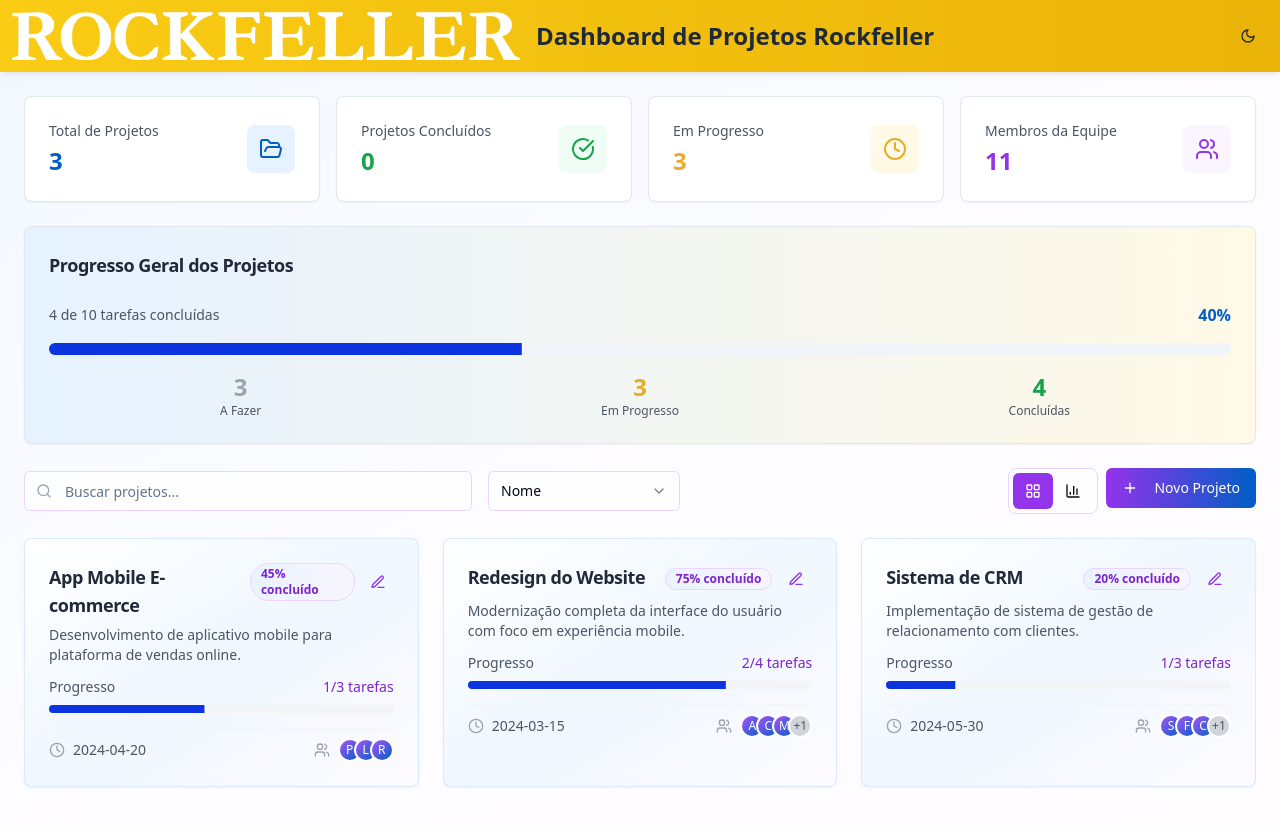
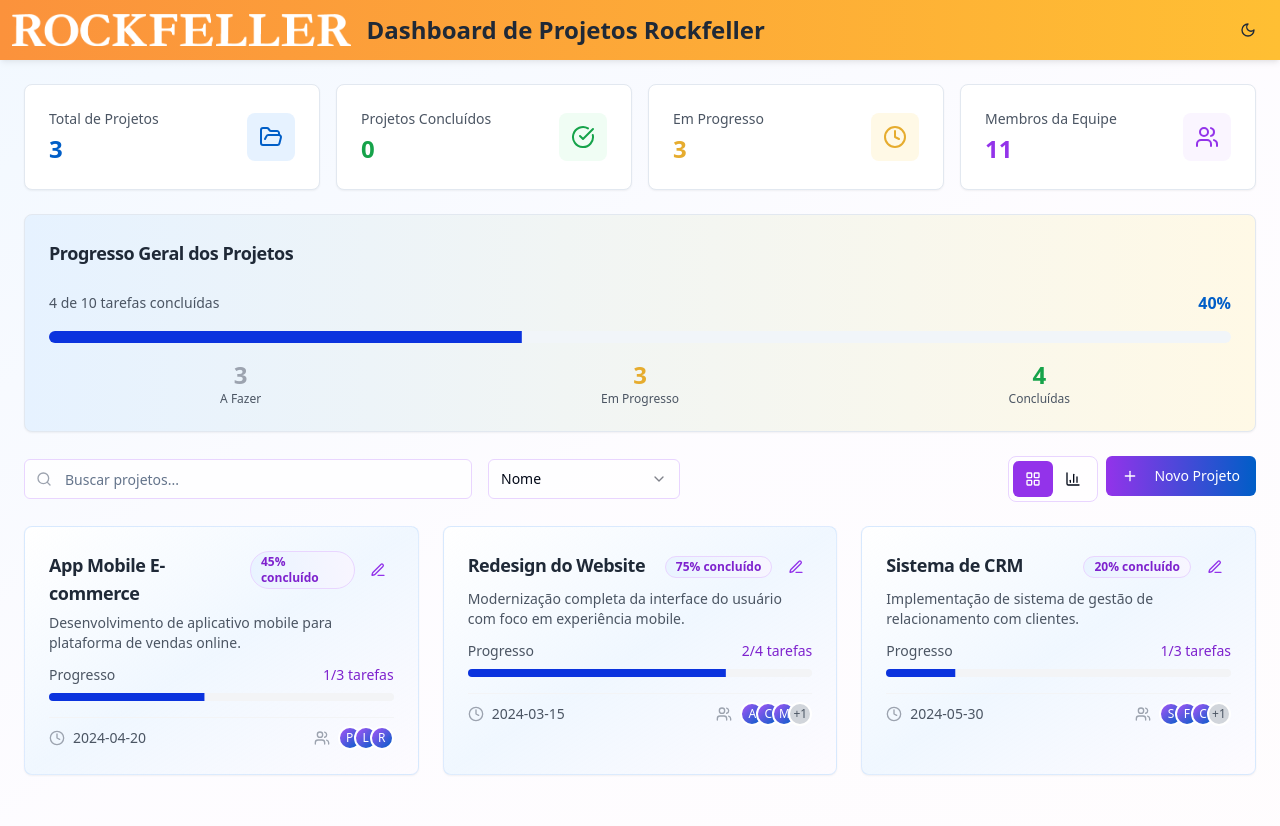
Before and after one commit to takkyonAI/fluxo-de-projetos-vibrante, a React (Vite) app: page / in a window 1280 px wide. Shown: the top 826 px of the page. Built offline with nearby package versions, Linux system fonts and the light colour scheme.

Commit message:
Revert header and resize logo
Reverted the header gradient to orange and reduced the logo size by 70%.

```diff
--- a/src/components/ProjectDashboard.tsx
+++ b/src/components/ProjectDashboard.tsx
@@ -1,3 +1,4 @@
+
 import React, { useState, useCallback } from 'react';
 import { Search, Plus, LayoutGrid, BarChart3, Moon, Sun } from 'lucide-react';
 import { Input } from '@/components/ui/input';
@@ -147,14 +148,14 @@ const ProjectDashboard = () => {
 
   return (
     <div className={`min-h-screen transition-colors duration-300 ${isDarkMode ? 'dark' : ''}`}>
-      {/* Header com faixa amarela */}
-      <div className="bg-gradient-to-r from-yellow-400 to-yellow-500 p-3 shadow-md">
+      {/* Header com faixa laranja */}
+      <div className="bg-gradient-to-r from-orange-400 to-orange-500 p-3 shadow-md">
         <div className="max-w-7xl mx-auto flex items-center justify-between">
           <div className="flex items-center gap-4">
             <img
               src="/lovable-uploads/1f1774f4-553f-4b8e-8142-308bd1e09925.png"
               alt="Rockfeller Logo"
-              className="h-12 w-auto object-contain"
+              className="h-8 w-auto object-contain"
               style={{ background: 'transparent' }}
             />
             <h1 className="text-2xl font-bold text-gray-800">Dashboard de Projetos Rockfeller</h1>
@@ -163,7 +164,7 @@ const ProjectDashboard = () => {
             onClick={toggleDarkMode}
             variant="ghost"
             size="sm"
-            className="text-gray-800 hover:bg-yellow-300/50"
+            className="text-gray-800 hover:bg-orange-300/50"
           >
             {isDarkMode ? <Sun className="w-5 h-5" /> : <Moon className="w-5 h-5" />}
           </Button>
@@ -249,7 +250,7 @@ const ProjectDashboard = () => {
           )}
 
           <ProjectModal
-            isOpen={isModalOpen}
+            open={isModalOpen}
             onClose={() => setIsModalOpen(false)}
             onSave={handleSaveProject}
             project={editingProject}
```
